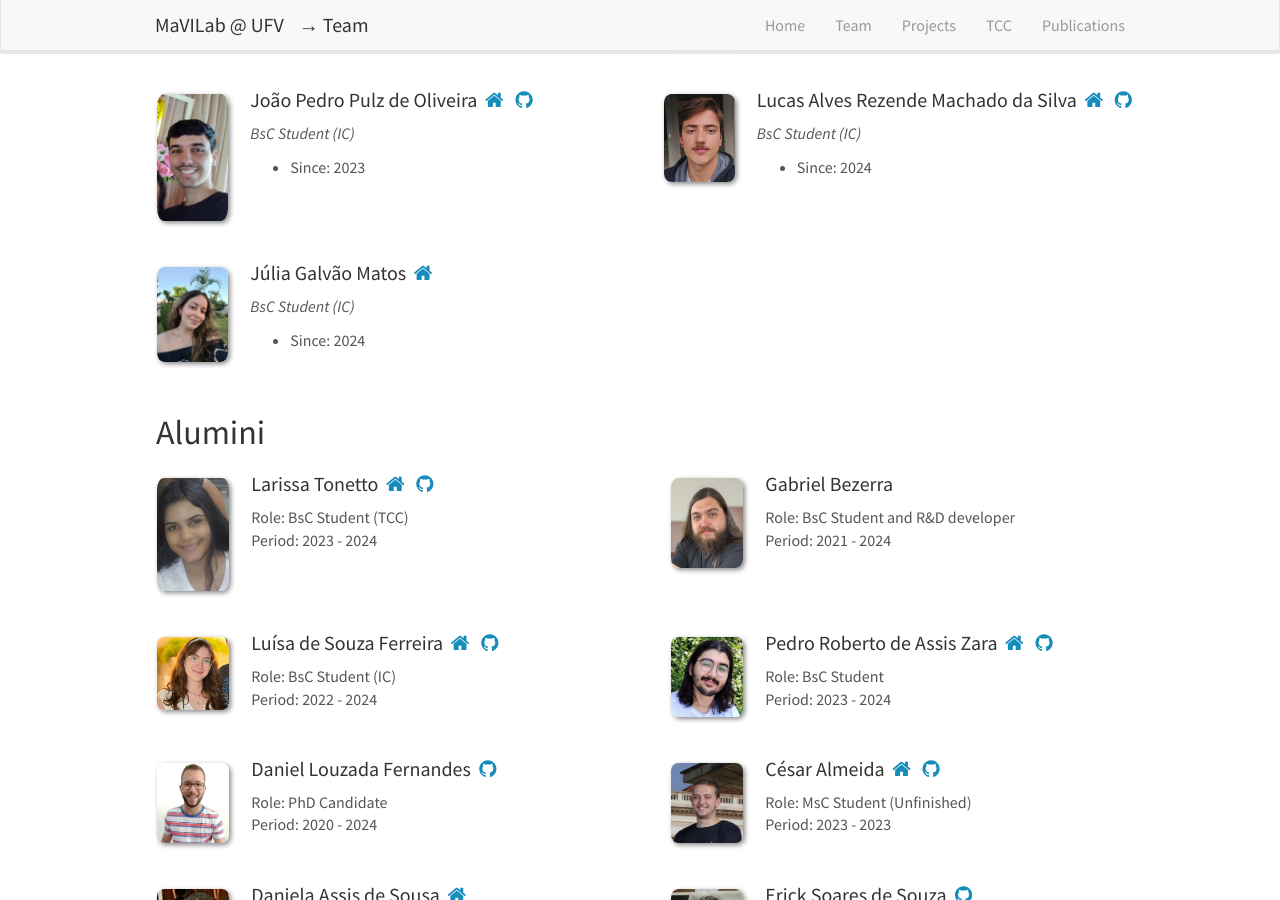
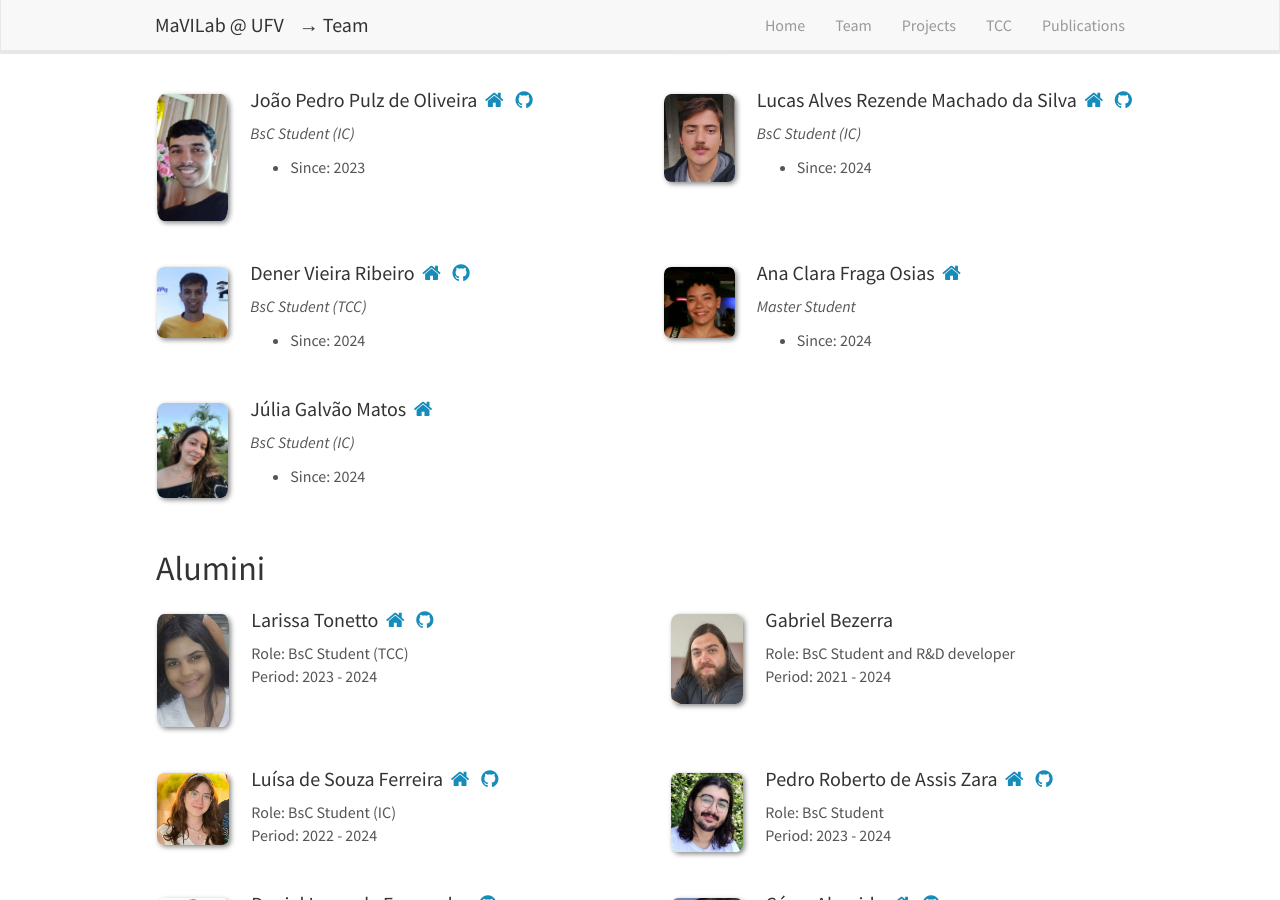
Before and after one commit to MaVILab-UFV/mavilab-ufv.github.io, a Jekyll site: the page built from _pages/team.md, in a window 1280 px wide and 900 px high, scrolled down 1160 px. Built offline with Jekyll 4.4.1, drawn with Linux system fonts in a browser that asks for light colours; nearby versions of some CDN libraries.

Commit message:
Update students_list.yml

```diff
--- a/_data/students_list.yml
+++ b/_data/students_list.yml
@@ -63,6 +63,22 @@
     homepage: https://www.linkedin.com/in/lucas-silva11
     github: https://github.com/Lucas-silva23
     level: BsC Student (IC)
+
+  - name: Dener Vieira Ribeiro
+    photo: dener-ribeiro.jpg
+    since: 2024
+    until:
+    homepage: https://www.linkedin.com/in/deneribeiro10/
+    github: https://github.com/deneribeiro10
+    level: BsC Student (TCC)
+
+  - name: Ana Clara Fraga Osias
+    photo: ana-osias.png
+    since: 2024
+    until:
+    homepage: https://www.linkedin.com/in/ana-clara-fraga-osias-7769a522b/
+    github:
+    level: Master Student
 
   - name: Júlia Galvão Matos
     photo: julia-galvao.jpeg
```
